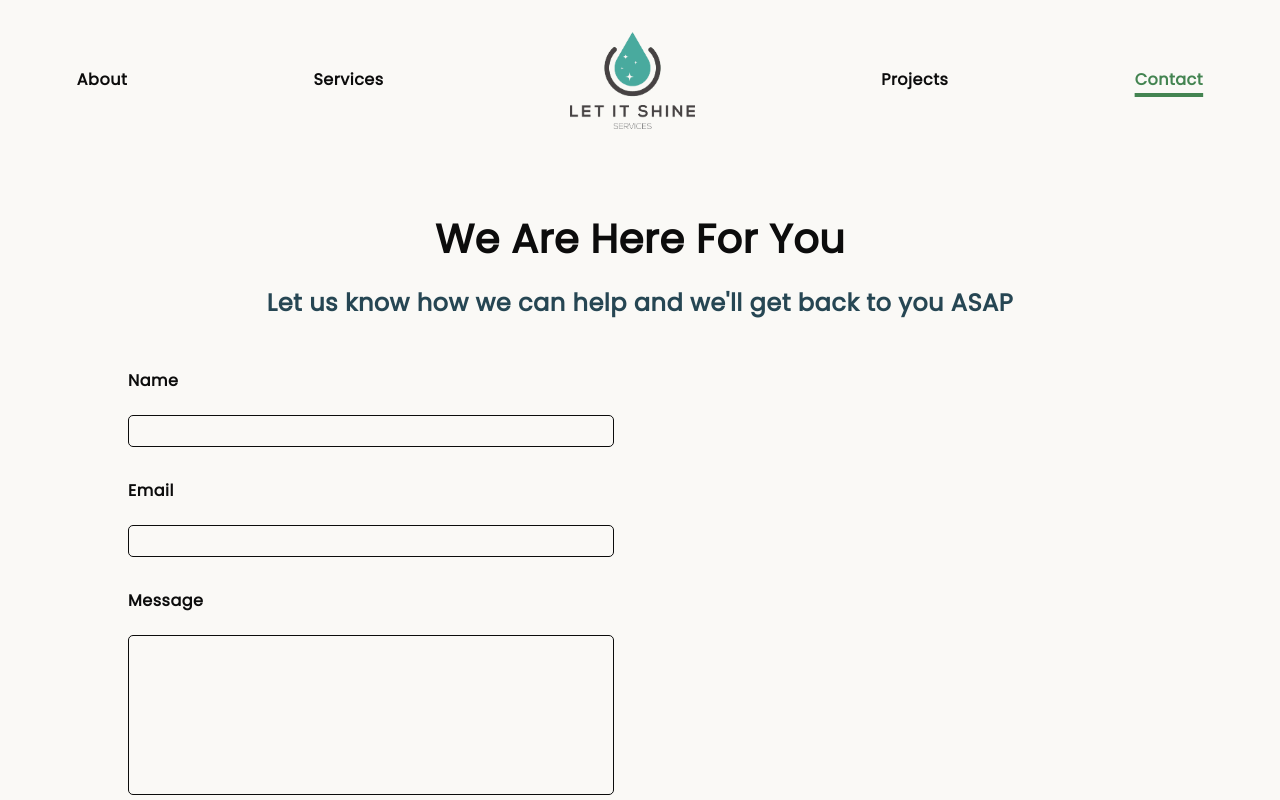
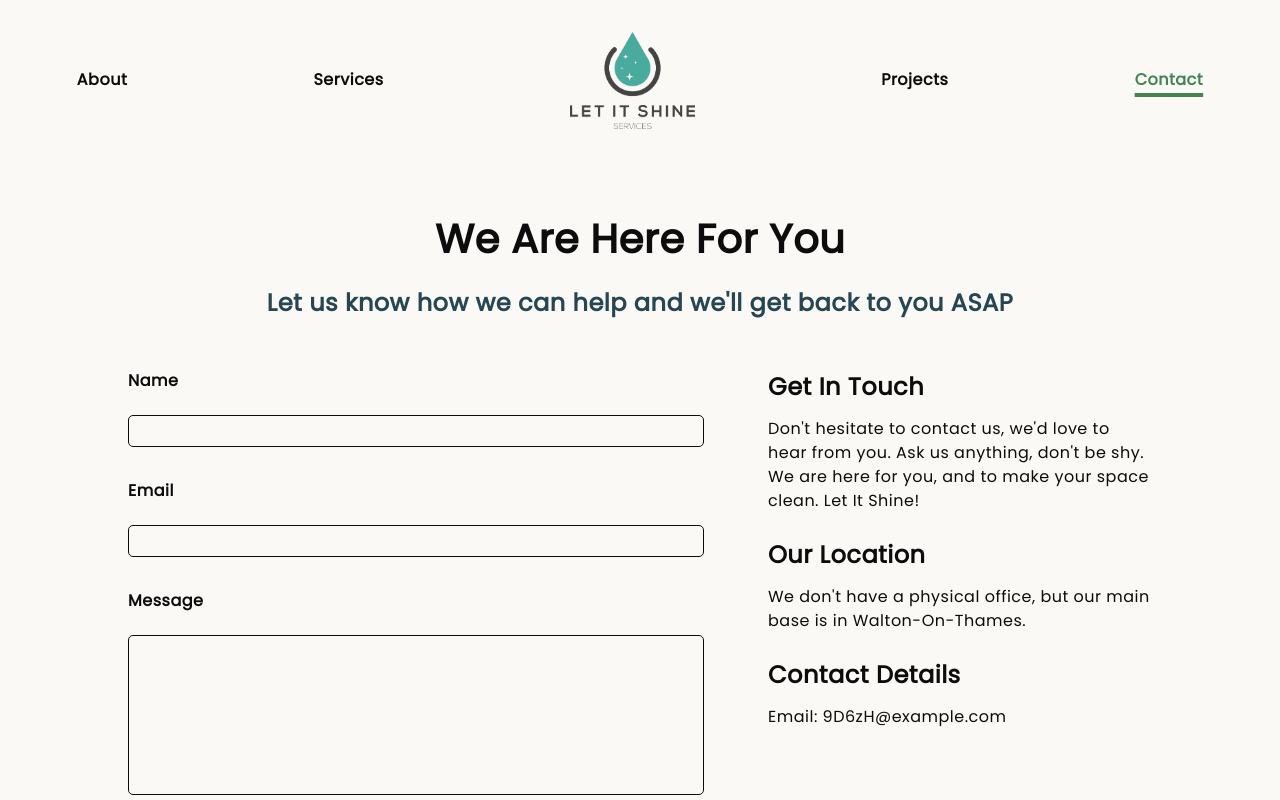
Before and after one commit to rodrigodelascio/let-it-shine, a React (Create React App) app: page /contact in a window 1280 px wide. Shown: the top 800 px of the page. Built offline with nearby package versions, Linux system fonts and the light colour scheme.

Commit message:
Update info

```diff
--- a/src/components/contactPage/hero/ContactHero.js
+++ b/src/components/contactPage/hero/ContactHero.js
@@ -14,6 +14,7 @@ const ContactHero = () => {
           />
         </div> */}
       </div>
+      <div className={styles["lower-section-container"]}>
         <div className={styles["form-wrapper"]}>
           <form>
             <label>Name</label>
@@ -31,6 +32,22 @@ const ContactHero = () => {
             </div>
           </form>
         </div>
+        <div className={styles["contact-details-wrapper"]}>
+          <h3>Get In Touch</h3>
+          <p>
+            Don't hesitate to contact us, we'd love to hear from you. Ask us
+            anything, don't be shy. We are here for you, and to make your space
+            clean. Let It Shine!
+          </p>
+          <h3>Our Location</h3>
+          <p>
+            We don't have a physical office, but our main base is in
+            Walton-On-Thames.
+          </p>
+          <h3>Contact Details</h3>
+          <p>Email: 9D6zH@example.com</p>
+        </div>
+      </div>
     </div>
   );
 };
--- a/src/components/contactPage/hero/ContactHero.module.css
+++ b/src/components/contactPage/hero/ContactHero.module.css
@@ -36,11 +36,17 @@
   opacity: 0.9;
 } */
 
+.lower-section-container {
+  display: flex;
+  justify-content: space-between;
+  gap: 4rem;
+  padding: 6vh 2vw;
+}
+
 .form-wrapper {
   display: flex;
   flex-direction: column;
-  width: 50%;
-  padding: 6vh 2vw;
+  width: 60%;
 }
 
 .form-wrapper form {
@@ -101,3 +107,21 @@ textarea:focus {
   background: #264653;
   border: none;
 }
+
+.contact-details-wrapper {
+  display: flex;
+  flex-direction: column;
+  width: 40%;
+}
+
+.contact-details-wrapper h3 {
+  font-size: 1.5rem;
+  font-weight: 700;
+  padding-bottom: 0.75rem;
+}
+
+.contact-details-wrapper p {
+  font-size: 1rem;
+  line-height: 1.5rem;
+  padding-bottom: 1.5rem;
+}
```
Lines whose indentation alone changed are shown as unchanged.
